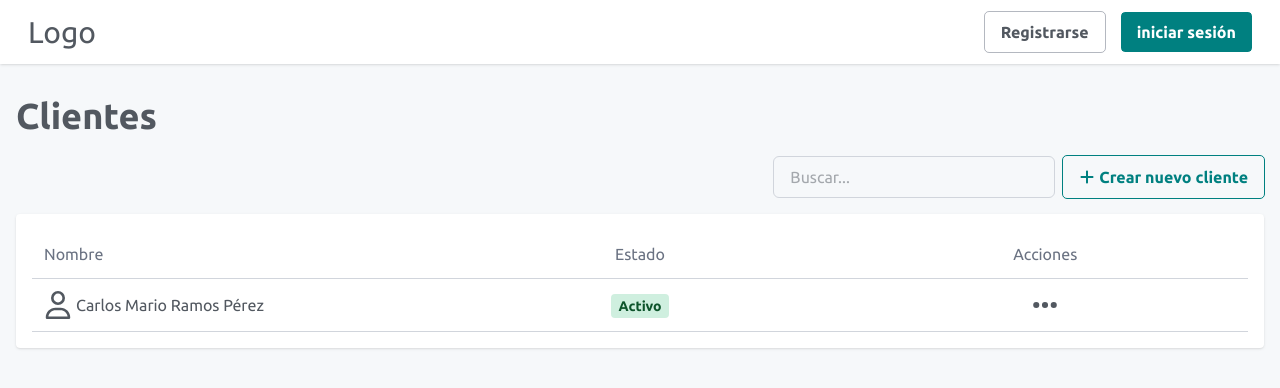
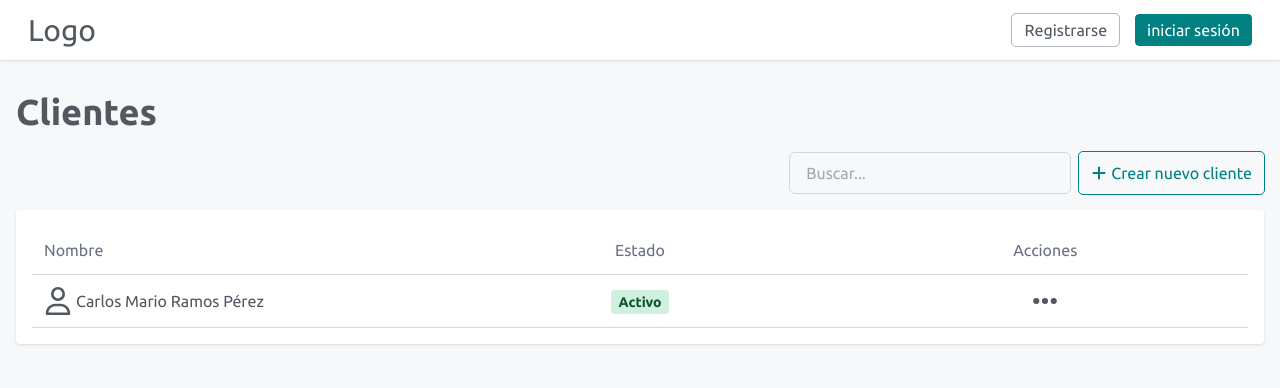
Before and after one commit to soycmramos/react-pos, a React (Vite) app: page /customers in a window 1280 px wide. Shown: the top 388 px of the page. Built offline with nearby package versions, Linux system fonts and the light colour scheme.

Commit message:
Modify Button component

```diff
--- a/src/components/Button.jsx
+++ b/src/components/Button.jsx
@@ -28,7 +28,7 @@ const variants = {
 const Button = ({ children, variant = 'default', className, ...res }) => {
   return (
     <button className={twMerge(
-      clsx('py-2 px-4 border-none outline cursor-pointer font-semibold rounded transition-colors',
+      clsx('py-1 px-3 border-none outline cursor-pointer rounded transition-colors',
         variants[variant],
         className
       )
```
